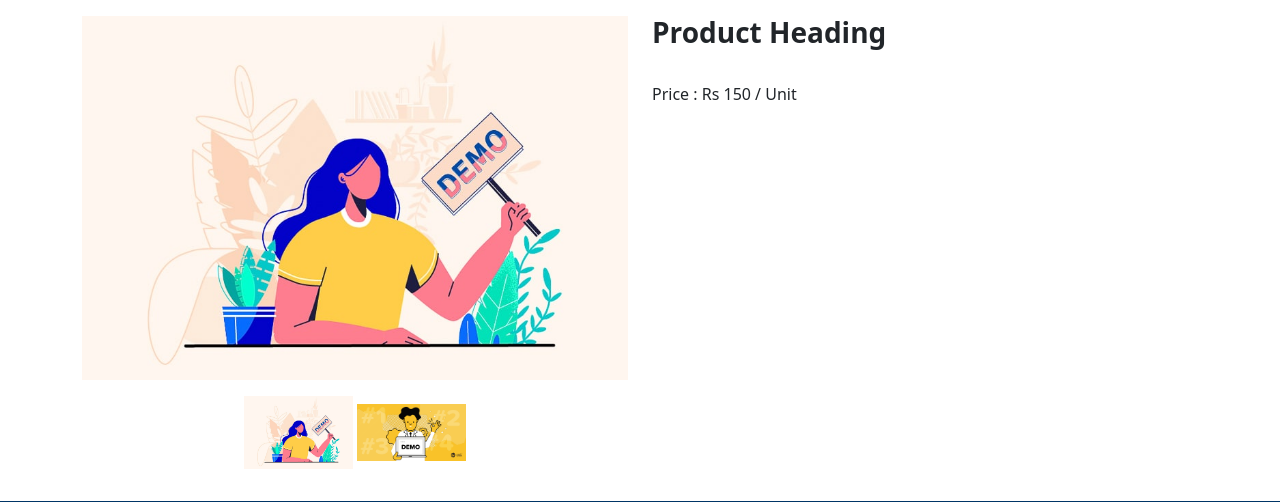
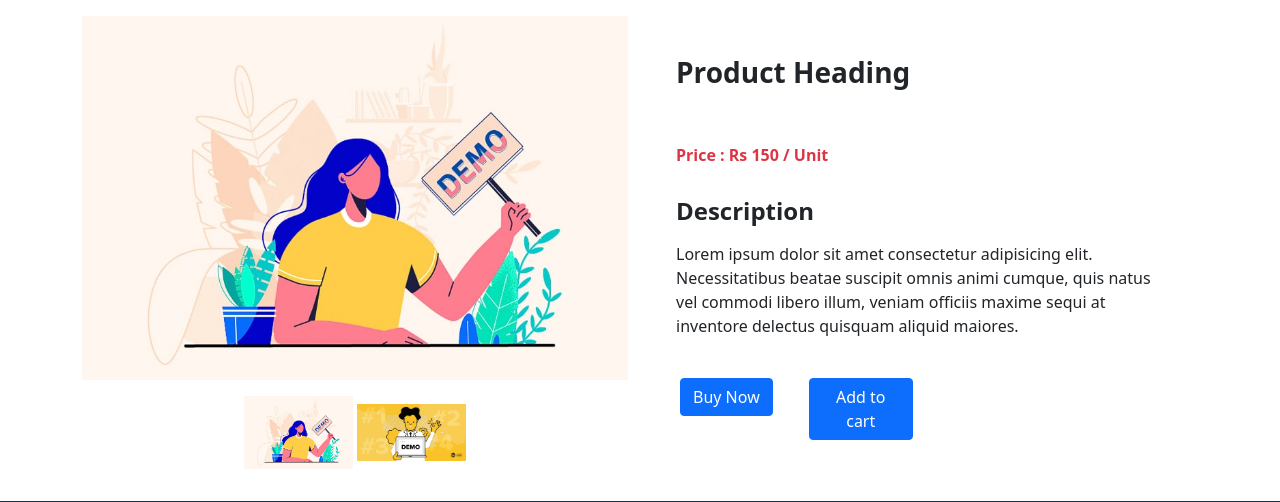
Before and after one commit to thisIsAditya/four-square-constructions, a PHP site: page /product.php in a window 1280 px wide. Shown: the part 126-628 px from the top of the page. Run offline with PHP 8.4, Linux system fonts and the light colour scheme.

Commit message:
Added product page

```diff
--- a/product.php
+++ b/product.php
@@ -33,9 +33,26 @@
                 </div>
                 <div class="col-lg-6">
                     <!-- Product Info here -->
-                    <p class="h3 text-underline fw-bold">Product Heading</p><br>
-
-                    <p class="h7">Price : Rs 150 / Unit</p>
+                    <div class="mx-4">
+                        <p class="h3 text-underline fw-bold py-4 mt-3">Product Heading</p>
+                    </div>
+                    <div class="mx-4">
+                        <p class="h6 py-4 text-danger fw-bold ">Price : Rs 150 / Unit</p>
+                    </div>
+                    <div class="mx-4">
+                        <p class="h7">
+                        <strong class="h4 fw-bold">Description</strong>
+                        <p>Lorem ipsum dolor sit amet consectetur adipisicing elit. Necessitatibus beatae suscipit omnis animi cumque, quis natus vel commodi libero illum, veniam officiis maxime sequi at inventore delectus quisquam aliquid maiores.</p>
+                        </p>
+                    </div>
+                    <div class="row mx-3 py-3">
+                        <div class="col-lg-3 my-2">
+                            <a href="#" class="btn btn-primary">Buy Now</a>
+                        </div>
+                        <div class="col-lg-3 my-2">
+                            <a href="#" class="btn btn-primary">Add to cart</a>
+                        </div>
+                    </div>
                 </div>
             </div>
         </div>
```
